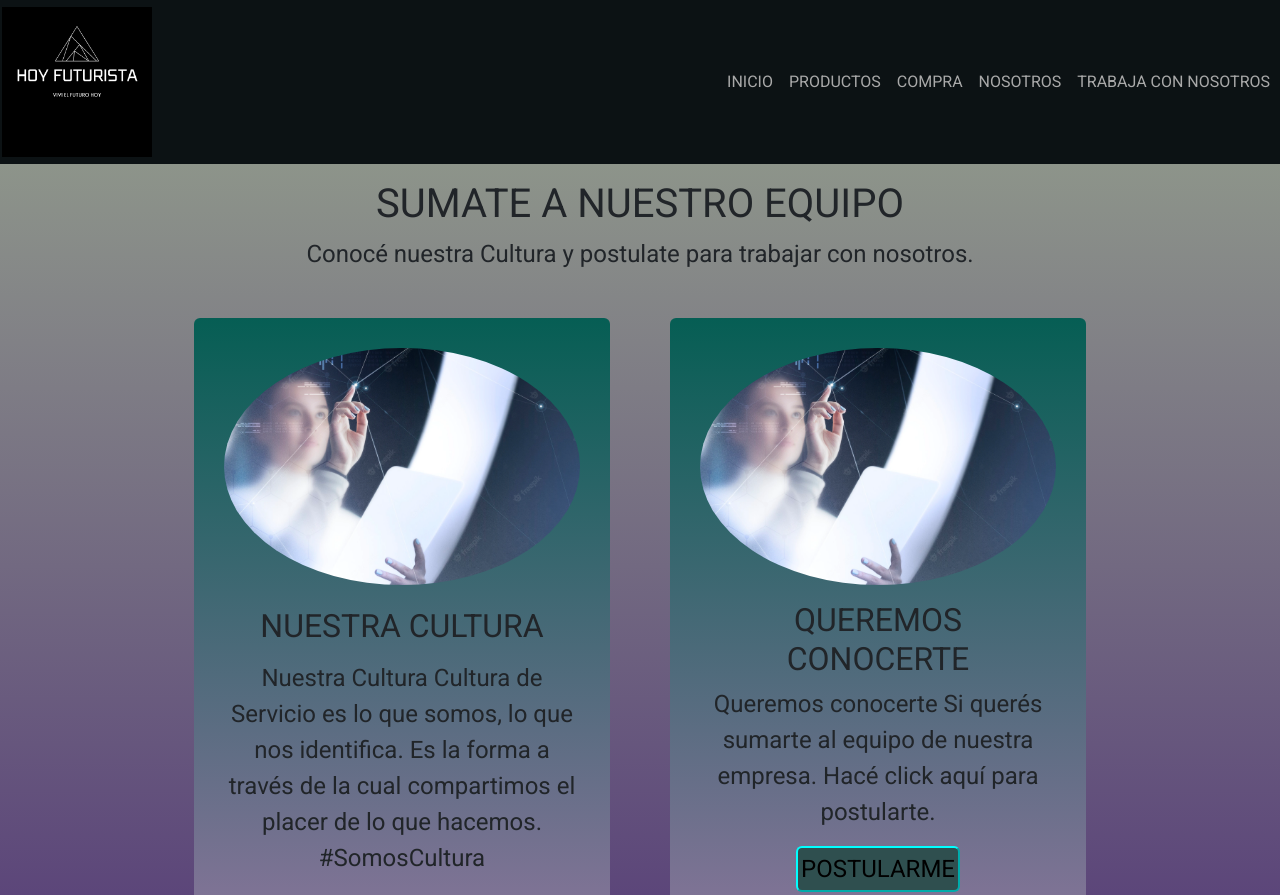
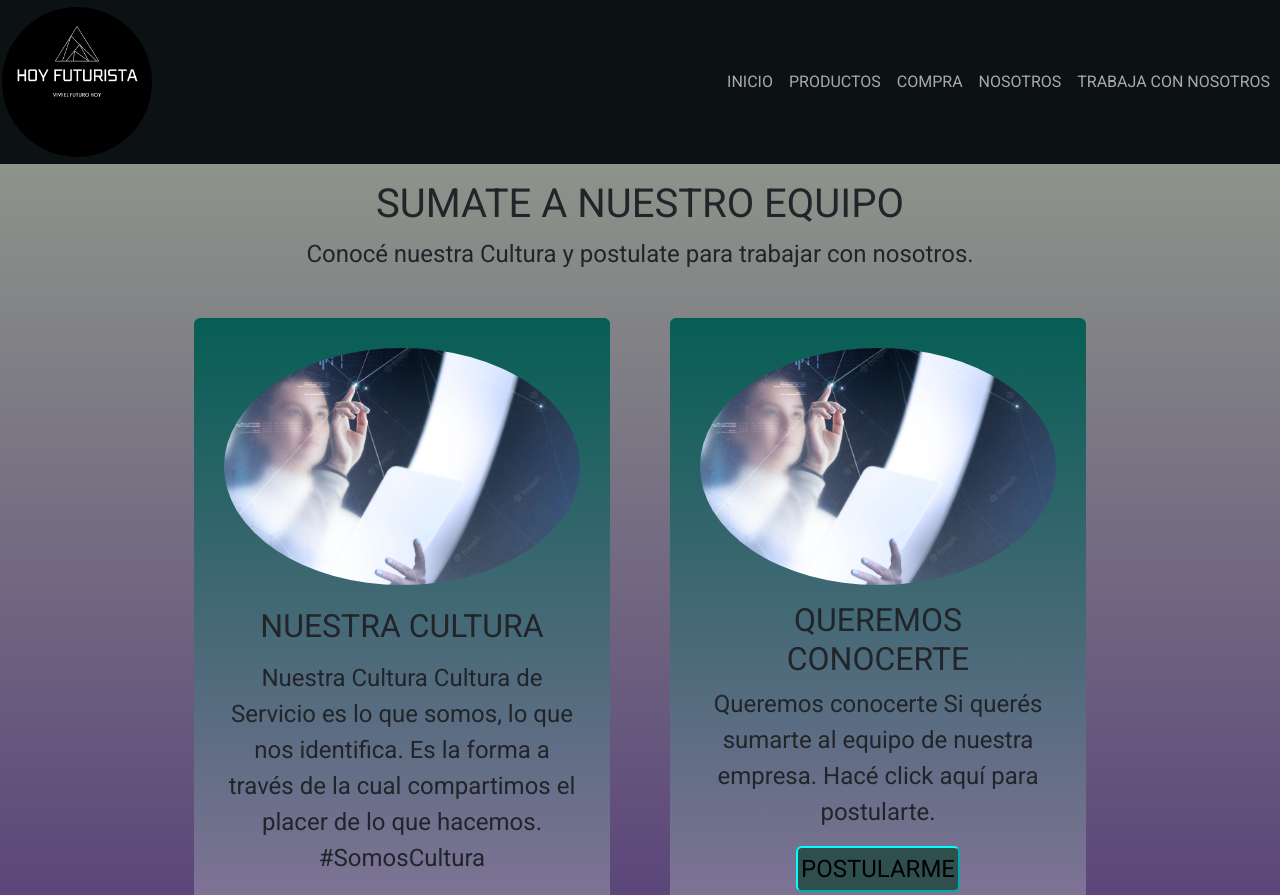
Before and after one commit to andresliev1/tercera-preentrega-andresliev, a website: page pages/trabajaconnosotros.html in a window 1280 px wide. Shown: the top 895 px of the page. Drawn offline with nearby package versions, Linux system fonts and the light colour scheme.

Commit message:
corregi las medidas de la imagen del logo y las coloque en una clase por que las tenias en un html y les di otro estilo

```diff
--- a/pages/trabajaconnosotros.html
+++ b/pages/trabajaconnosotros.html
@@ -37,10 +37,9 @@
         <div class="container-fluid col-nav">
           <a class="navbar-brand" href="../index.html"
             ><img
+              class="img-log rounded-circle"
               src="../logo/logoproyecto.png"
               alt="img-logo"
-              height="150"
-              width="150"
             />
           </a>
           <button
--- a/scss/_index.scss
+++ b/scss/_index.scss
@@ -8,6 +8,11 @@
   padding: 2px;
   animation-name: aparecer;
   animation: aparecer 2s;
+
+  .img-log {
+    height: 150px;
+    width: 150px;
+  }
 
   .nav-link {
     text-decoration: none;
--- a/scss/_trabajaconnosotros.scss
+++ b/scss/_trabajaconnosotros.scss
@@ -1,6 +1,7 @@
 .tmaintcn {
   text-align: center;
   background: linear-gradient(rgb(141, 148, 138), rgb(87, 62, 120));
+  min-height: 100vh;
   .tsection1 {
     font-size: 1.5rem;
     font-weight: 300;
```
Also changed, not shown: index.html (+2 -3 lines), pages/compra.html (+1 -2 lines), pages/nosotros.html (+1 -2 lines), pages/productos.html (+1 -2 lines), css/style.css, 1 other file.
